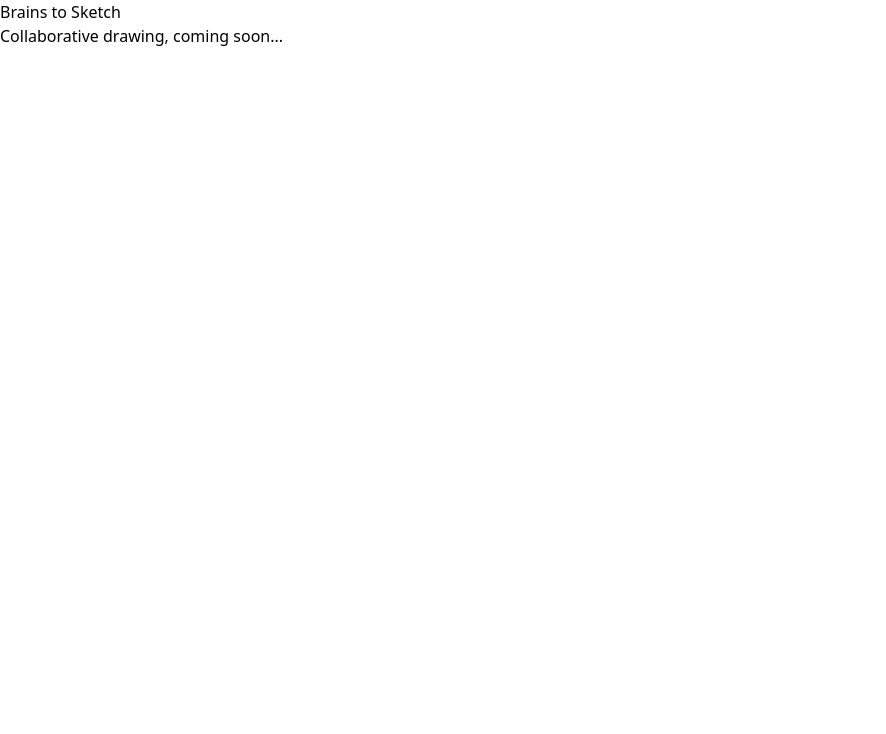
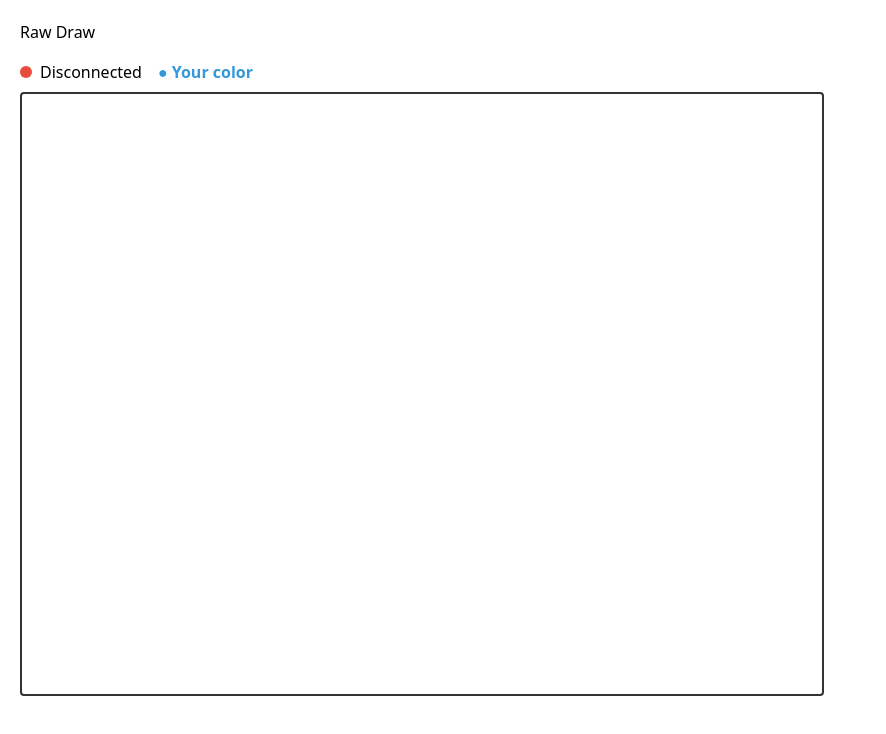
Before and after one commit to Paajt/raw-draw, a Next.js app: page / in a window 1280 px wide. Shown: the top 734 px of the page, without its empty margins (0-886 px from the left). Built offline with nearby package versions, Linux system fonts and the light colour scheme; no server answers.

Commit message:
add Canvas component with drawing and WebSocket sync

```diff
--- a/app/page.tsx
+++ b/app/page.tsx
@@ -1,8 +1,17 @@
+'use client';
+
+import dynamic from 'next/dynamic';
+
+const Canvas = dynamic(() => import('@/src/components/Canvas'), {
+	ssr: false,
+	loading: () => <p>Loading canvas...</p>,
+});
+
 export default function Home() {
 	return (
-		<main>
-			<h1>Brains to Sketch</h1>
-			<p>Collaborative drawing, coming soon...</p>
+		<main style={{ padding: '20px' }}>
+			<h1 style={{ marginBottom: '16px' }}>Raw Draw</h1>
+			<Canvas />
 		</main>
 	);
 }
--- /dev/null
+++ b/src/components/Canvas.tsx
@@ -0,0 +1,189 @@
+'use client';
+
+import { useRef, useEffect, useState, useCallback } from 'react';
+import { useWebSocket } from '../lib/useWebSocket';
+import { Point } from '../lib/types';
+
+export default function Canvas() {
+	const canvasRef = useRef<HTMLCanvasElement>(null);
+	const isDrawing = useRef(false);
+	const lastPoint = useRef<Point | null>(null);
+	const pointBuffer = useRef<Point[]>([]);
+
+	const { sendMessage, onMessage, isConnected } = useWebSocket();
+	const [userColor] = useState(() => {
+		// Generera en slumpmässig färg för denna användare
+		const colors = [
+			'#e74c3c',
+			'#3498db',
+			'#2ecc71',
+			'#f39c12',
+			'#9b59b6',
+			'#1abc9c',
+		];
+		return colors[Math.floor(Math.random() * colors.length)];
+	});
+	const [userId] = useState(() => Math.random().toString(36).substring(2, 8));
+
+	// Hjälpfunktion: rita en linje mellan två punkter
+	const drawLine = useCallback(
+		(
+			ctx: CanvasRenderingContext2D,
+			from: Point,
+			to: Point,
+			color: string
+		) => {
+			ctx.beginPath();
+			ctx.moveTo(from.x, from.y);
+			ctx.lineTo(to.x, to.y);
+			ctx.strokeStyle = color;
+			ctx.lineWidth = 3;
+			ctx.lineCap = 'round';
+			ctx.stroke();
+		},
+		[]
+	);
+
+	// Lyssna på inkommande ritdata från andra användare
+	useEffect(() => {
+		onMessage((message) => {
+			if (message.type === 'draw') {
+				const ctx = canvasRef.current?.getContext('2d');
+				if (!ctx) return;
+
+				// Rita alla punkter i meddelandet
+				for (let i = 1; i < message.points.length; i++) {
+					drawLine(
+						ctx,
+						message.points[i - 1],
+						message.points[i],
+						message.color
+					);
+				}
+			}
+
+			if (message.type === 'clear-canvas') {
+				const ctx = canvasRef.current?.getContext('2d');
+				if (!ctx || !canvasRef.current) return;
+				ctx.clearRect(
+					0,
+					0,
+					canvasRef.current.width,
+					canvasRef.current.height
+				);
+			}
+		});
+	}, [onMessage, drawLine]);
+
+	// Hämta musposition relativt till canvas
+	const getMousePos = useCallback(
+		(e: React.MouseEvent<HTMLCanvasElement>): Point => {
+			const canvas = canvasRef.current!;
+			const rect = canvas.getBoundingClientRect();
+			return {
+				x: e.clientX - rect.left,
+				y: e.clientY - rect.top,
+			};
+		},
+		[]
+	);
+
+	const handleMouseDown = useCallback(
+		(e: React.MouseEvent<HTMLCanvasElement>) => {
+			isDrawing.current = true;
+			const point = getMousePos(e);
+			lastPoint.current = point;
+			pointBuffer.current = [point];
+		},
+		[getMousePos]
+	);
+
+	const handleMouseMove = useCallback(
+		(e: React.MouseEvent<HTMLCanvasElement>) => {
+			if (!isDrawing.current) return;
+
+			const ctx = canvasRef.current?.getContext('2d');
+			if (!ctx || !lastPoint.current) return;
+
+			const currentPoint = getMousePos(e);
+
+			// Rita lokalt direkt (för att det ska kännas snabbt)
+			drawLine(ctx, lastPoint.current, currentPoint, userColor);
+
+			pointBuffer.current.push(currentPoint);
+			lastPoint.current = currentPoint;
+
+			// Skicka punkter var 5:e punkt (throttling)
+			if (pointBuffer.current.length >= 5) {
+				sendMessage({
+					type: 'draw',
+					points: pointBuffer.current,
+					color: userColor,
+					userId: userId,
+				});
+				// Behåll sista punkten som start för nästa batch
+				pointBuffer.current = [currentPoint];
+			}
+		},
+		[getMousePos, drawLine, userColor, userId, sendMessage]
+	);
+
+	const handleMouseUp = useCallback(() => {
+		if (!isDrawing.current) return;
+		isDrawing.current = false;
+
+		// Skicka kvarvarande punkter
+		if (pointBuffer.current.length > 1) {
+			sendMessage({
+				type: 'draw',
+				points: pointBuffer.current,
+				color: userColor,
+				userId: userId,
+			});
+		}
+		pointBuffer.current = [];
+		lastPoint.current = null;
+	}, [sendMessage, userColor, userId]);
+
+	return (
+		<div>
+			<div style={{ marginBottom: '8px' }}>
+				<span
+					style={{
+						display: 'inline-block',
+						width: '12px',
+						height: '12px',
+						borderRadius: '50%',
+						backgroundColor: isConnected ? '#2ecc71' : '#e74c3c',
+						marginRight: '8px',
+					}}
+				/>
+				{isConnected ? 'Connected' : 'Disconnected'}
+				<span
+					style={{
+						marginLeft: '16px',
+						color: userColor,
+						fontWeight: 'bold',
+					}}
+				>
+					● Your color
+				</span>
+			</div>
+			<canvas
+				ref={canvasRef}
+				width={800}
+				height={600}
+				onMouseDown={handleMouseDown}
+				onMouseMove={handleMouseMove}
+				onMouseUp={handleMouseUp}
+				onMouseLeave={handleMouseUp}
+				style={{
+					border: '2px solid #333',
+					borderRadius: '4px',
+					cursor: 'crosshair',
+					backgroundColor: '#fff',
+				}}
+			/>
+		</div>
+	);
+}
--- /dev/null
+++ b/src/lib/types.ts
@@ -0,0 +1,33 @@
+// En enskild punkt på canvasen
+export interface Point {
+	x: number;
+	y: number;
+}
+
+// Meddelande som skickas via WebSocket
+export type WSMessage =
+	| {
+			type: 'draw';
+			points: Point[];
+			color: string;
+			userId: string;
+	  }
+	| {
+			type: 'clear-canvas';
+	  }
+	| {
+			type: 'user-joined';
+			userId: string;
+			color: string;
+			userCount: number;
+	  }
+	| {
+			type: 'user-left';
+			userId: string;
+			userCount: number;
+	  }
+	| {
+			type: 'alarm';
+			message: string;
+			severity: 'info' | 'warning' | 'error';
+	  };
--- /dev/null
+++ b/src/lib/useWebSocket.ts
@@ -0,0 +1,52 @@
+'use client';
+
+import { useEffect, useRef, useCallback, useState } from 'react';
+import { WSMessage } from './types';
+
+export function useWebSocket() {
+	const wsRef = useRef<WebSocket | null>(null);
+	const [isConnected, setIsConnected] = useState(false);
+
+	useEffect(() => {
+		// Bygg WebSocket-URL baserat på nuvarande adress
+		const protocol = window.location.protocol === 'https:' ? 'wss:' : 'ws:';
+		const wsUrl = `${protocol}//${window.location.host}/ws`;
+
+		const ws = new WebSocket(wsUrl);
+		wsRef.current = ws;
+
+		ws.onopen = () => {
+			console.log('WebSocket connected');
+			setIsConnected(true);
+		};
+
+		ws.onclose = () => {
+			console.log('WebSocket disconnected');
+			setIsConnected(false);
+		};
+
+		// Cleanup vid unmount
+		return () => {
+			ws.close();
+		};
+	}, []);
+
+	// Funktion för att skicka meddelanden
+	const sendMessage = useCallback((message: WSMessage) => {
+		if (wsRef.current?.readyState === WebSocket.OPEN) {
+			wsRef.current.send(JSON.stringify(message));
+		}
+	}, []);
+
+	// Funktion för att lyssna på meddelanden
+	const onMessage = useCallback((handler: (message: WSMessage) => void) => {
+		if (wsRef.current) {
+			wsRef.current.onmessage = (event) => {
+				const message = JSON.parse(event.data) as WSMessage;
+				handler(message);
+			};
+		}
+	}, []);
+
+	return { sendMessage, onMessage, isConnected };
+}
```
